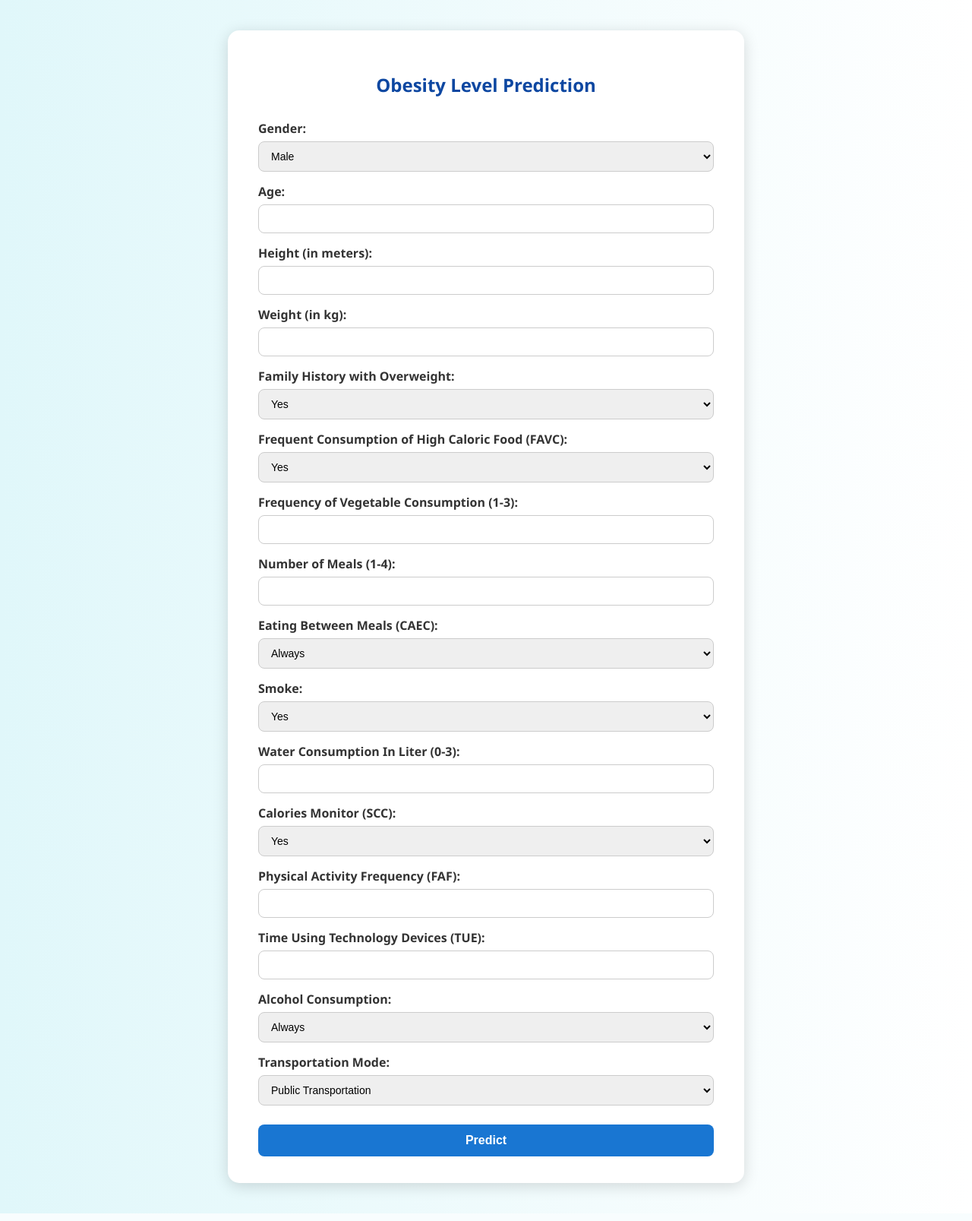
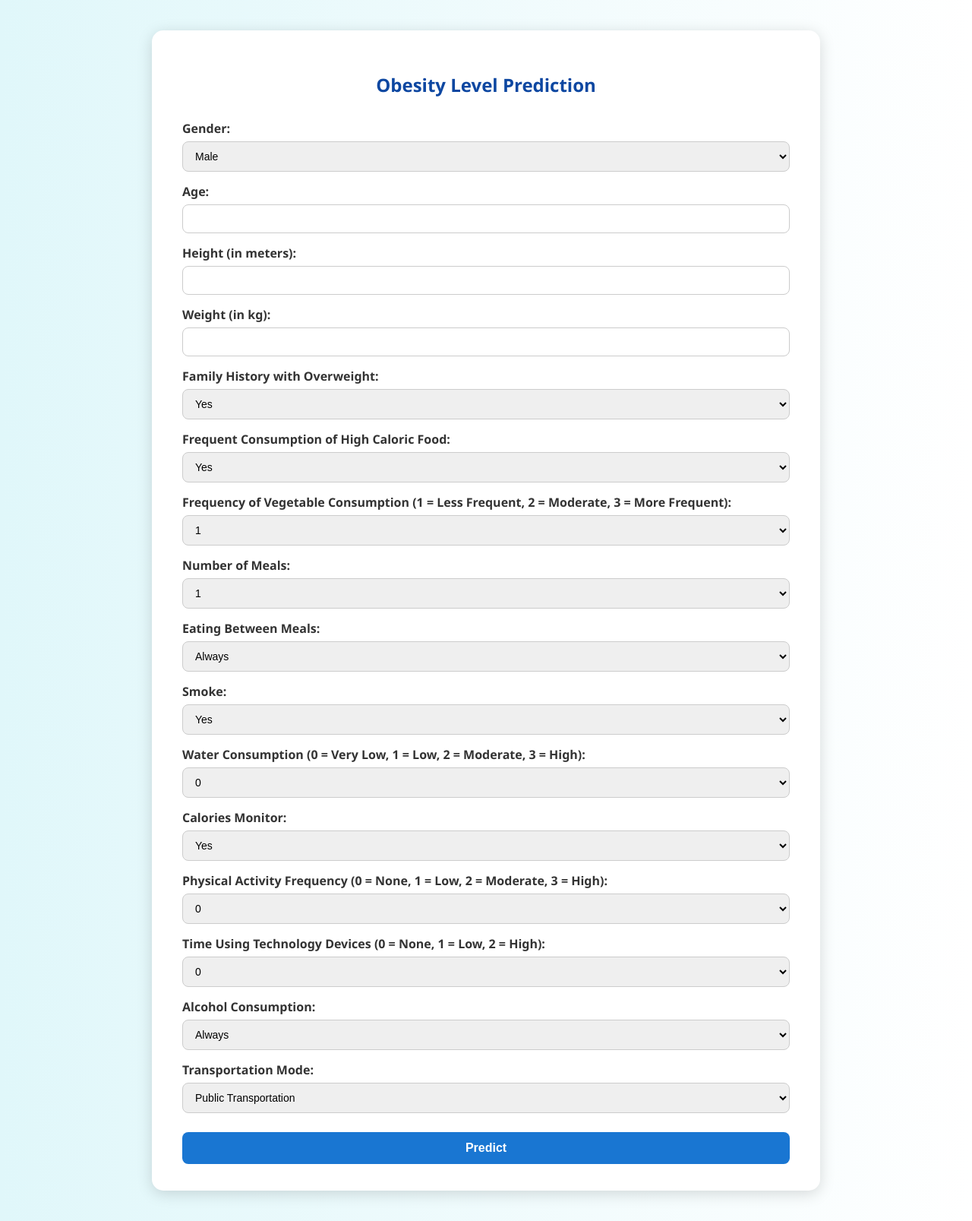
Before and after one commit to Ahmed-Madeh-Noah/Obesity-Level-Prediction, a Flask app: page / in a window 1280 px wide. Shown: the whole page at 76% size. Run offline with Flask 2, Linux system fonts and the light colour scheme; parts of the project's set-up code (start-up, migrations or seed data) failed here and were passed over.

Commit message:
update UI

```diff
--- a/static/style.css
+++ b/static/style.css
@@ -9,7 +9,7 @@ body {
 /* Form container */
 .container {
     background-color: #ffffff;
-    max-width: 600px;
+    max-width: 800px;
     margin: auto;
     padding: 35px 40px;
     border-radius: 15px;
--- a/templates/index.html
+++ b/templates/index.html
@@ -34,30 +34,28 @@
               <option value="no">No</option>
           </select>
 
-          <label for="FAVC">Frequent Consumption of High Caloric Food (FAVC):</label>
+          <label for="FAVC">Frequent Consumption of High Caloric Food:</label>
           <select name="FAVC" required>
               <option value="yes">Yes</option>
               <option value="no">No</option>
           </select>
 
-          <label for="FCVC">Frequency of Vegetable Consumption (1-3):</label>
-          <input type="number" name="FCVC" step="0.01" max="3" required>
-<!--          <select name="FCVC" required>-->
-<!--              <option value="1">1</option>-->
-<!--              <option value="2">2</option>-->
-<!--              <option value="3">3</option>-->
-<!--          </select>-->
+          <label for="FCVC">Frequency of Vegetable Consumption (1 = Less Frequent, 2 = Moderate, 3 = More Frequent):</label>
+          <select name="FCVC" required>
+              <option value="1">1</option>
+              <option value="2">2</option>
+              <option value="3">3</option>
+          </select>
 
-          <label for="NCP">Number of Meals (1-4):</label>
-          <input type="number" name="NCP" step="0.01" max="4" required>
-<!--          <select name="NCP" required>-->
-<!--              <option value="1">1</option>-->
-<!--              <option value="2">2</option>-->
-<!--              <option value="3">3</option>-->
-<!--              <option value="4">4</option>-->
-<!--          </select>-->
+          <label for="NCP">Number of Meals:</label>
+          <select name="NCP" required>
+              <option value="1">1</option>
+              <option value="2">2</option>
+              <option value="3">3</option>
+              <option value="4">4</option>
+          </select>
 
-          <label for="CAEC">Eating Between Meals (CAEC):</label>
+          <label for="CAEC">Eating Between Meals:</label>
           <select name="CAEC" required>
               <option value="Always">Always</option>
               <option value="Frequently">Frequently</option>
@@ -71,26 +69,34 @@
               <option value="no">No</option>
           </select>
 
-          <label for="CH2O">Water Consumption In Liter (0-3):</label>
-          <input type="number" name="CH2O" step="0.01" max="3" required>
-<!--          <select name="CH2O" required>-->
-<!--              <option value="0">0</option>-->
-<!--              <option value="1">1</option>-->
-<!--              <option value="2">2</option>-->
-<!--              <option value="3">3</option>-->
-<!--          </select>-->
+          <label for="CH2O">Water Consumption (0 = Very Low, 1 = Low, 2 = Moderate, 3 = High):</label>
+          <select name="CH2O" required>
+              <option value="0">0</option>
+              <option value="1">1</option>
+              <option value="2">2</option>
+              <option value="3">3</option>
+          </select>
 
-          <label for="SCC">Calories Monitor (SCC):</label>
+          <label for="SCC">Calories Monitor:</label>
           <select name="SCC" required>
               <option value="yes">Yes</option>
               <option value="no">No</option>
           </select>
 
-          <label for="FAF">Physical Activity Frequency (FAF):</label>
-          <input type="number" name="FAF" step="0.01" required>
+          <label for="FAF">Physical Activity Frequency (0 = None, 1 = Low, 2 = Moderate, 3 = High):</label>
+          <select name="FAF" required>
+              <option value="0">0</option>
+              <option value="1">1</option>
+              <option value="2">2</option>
+              <option value="3">3</option>
+          </select>
 
-          <label for="TUE">Time Using Technology Devices (TUE):</label>
-          <input type="number" name="TUE" step="0.001" required>
+          <label for="TUE">Time Using Technology Devices (0 = None, 1 = Low, 2 = High):</label>
+          <select name="TUE" required>
+              <option value="0">0</option>
+              <option value="1">1</option>
+              <option value="2">2</option>
+          </select>
 
           <label for="CALC">Alcohol Consumption:</label>
           <select name="CALC" required>
```
